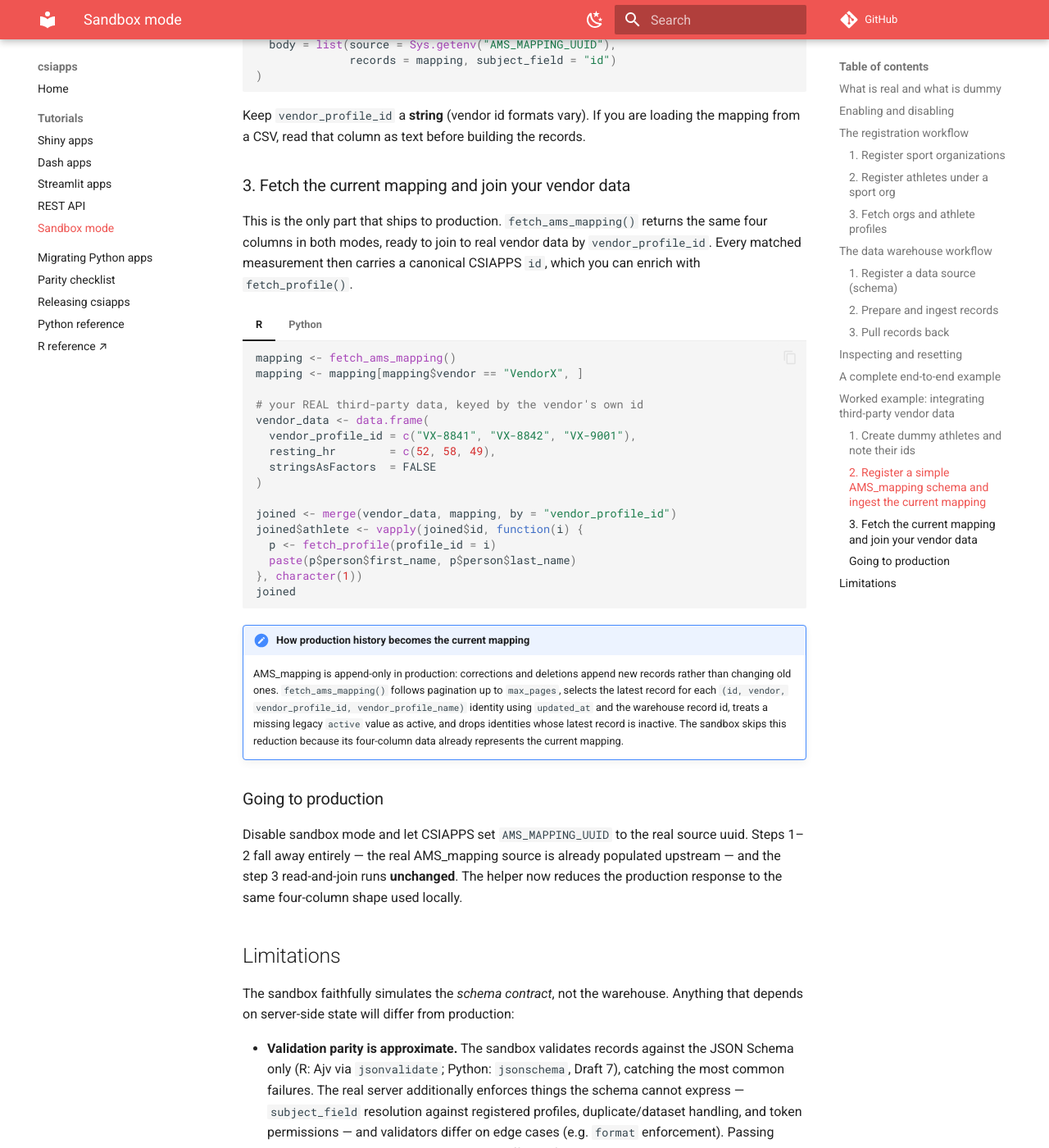
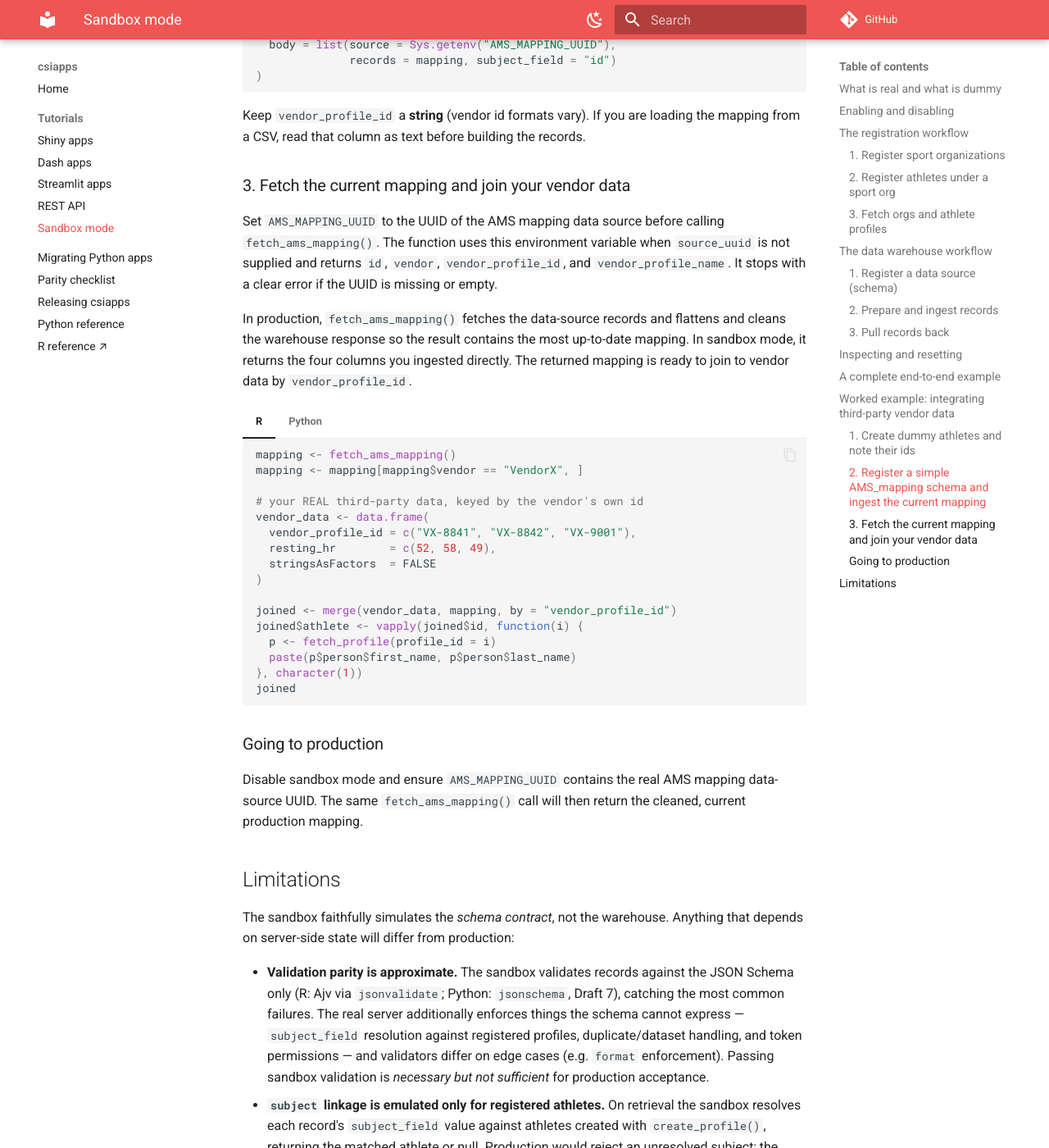
Before and after one commit to CSIOntario/csiapps, an MkDocs documentation site: the page built from docs/sandbox.md, in a window 1280 px wide and 1400 px high, scrolled down 8598 px. Shown: the whole window at 82% size. Built offline with MkDocs 1.6.1 and Material for MkDocs 9.7.7, drawn with Linux system fonts in a browser that asks for light colours; comment, search, counter and statistics services are not loaded.

Commit message:
Clarify AMS mapping sandbox documentation

````diff
--- a/docs/sandbox.md
+++ b/docs/sandbox.md
@@ -651,10 +651,17 @@ records.
 
 ### 3. Fetch the current mapping and join your vendor data
 
-This is the only part that ships to production. `fetch_ams_mapping()` returns
-the same four columns in both modes, ready to join to real vendor data by
-`vendor_profile_id`. Every matched measurement then carries a canonical
-CSIAPPS `id`, which you can enrich with `fetch_profile()`.
+Set `AMS_MAPPING_UUID` to the UUID of the AMS mapping data source before
+calling `fetch_ams_mapping()`. The function uses this environment variable
+when `source_uuid` is not supplied and returns `id`, `vendor`,
+`vendor_profile_id`, and `vendor_profile_name`. It stops with a clear error if
+the UUID is missing or empty.
+
+In production, `fetch_ams_mapping()` fetches the data-source records and
+flattens and cleans the warehouse response so the result contains the most
+up-to-date mapping. In sandbox mode, it returns the four columns you ingested
+directly. The returned mapping is ready to join to vendor data by
+`vendor_profile_id`.
 
 === "R"
 
@@ -700,22 +707,11 @@ CSIAPPS `id`, which you can enrich with `fetch_profile()`.
     joined
     ```
 
-!!! note "How production history becomes the current mapping"
-    AMS_mapping is append-only in production: corrections and deletions append
-    new records rather than changing old ones. `fetch_ams_mapping()` follows
-    pagination up to `max_pages`, selects the latest record for each
-    `(id, vendor, vendor_profile_id, vendor_profile_name)` identity using
-    `updated_at` and the warehouse record id, treats a missing legacy `active`
-    value as active, and drops identities whose latest record is inactive. The
-    sandbox skips this reduction because its four-column data already represents
-    the current mapping.
-
 ### Going to production
 
-Disable sandbox mode and let CSIAPPS set `AMS_MAPPING_UUID` to the real source
-uuid. Steps 1–2 fall away entirely — the real AMS_mapping source is already
-populated upstream — and the step 3 read-and-join runs **unchanged**. The helper
-now reduces the production response to the same four-column shape used locally.
+Disable sandbox mode and ensure `AMS_MAPPING_UUID` contains the real AMS
+mapping data-source UUID. The same `fetch_ams_mapping()` call will then return
+the cleaned, current production mapping.
 
 ## Limitations
 
````
